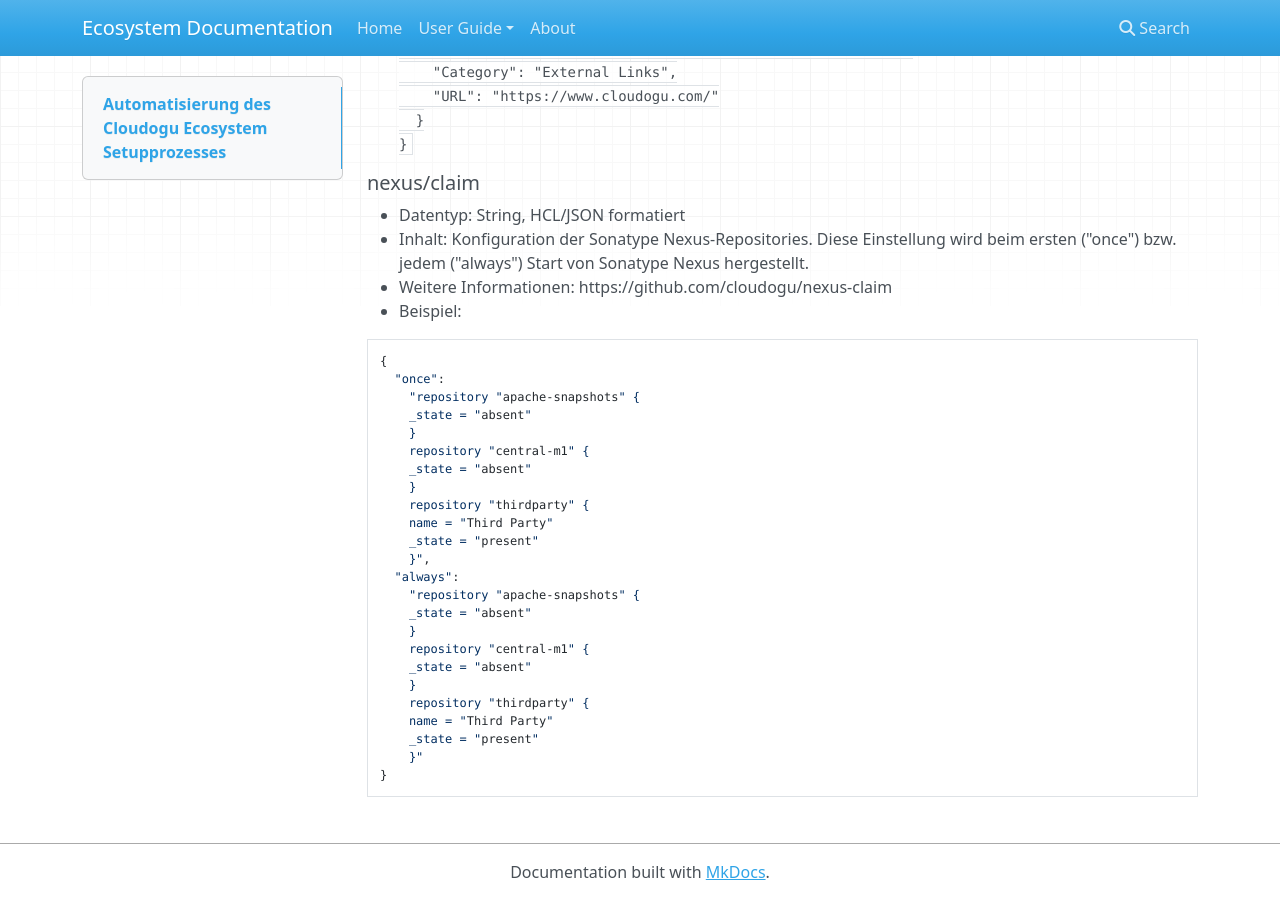
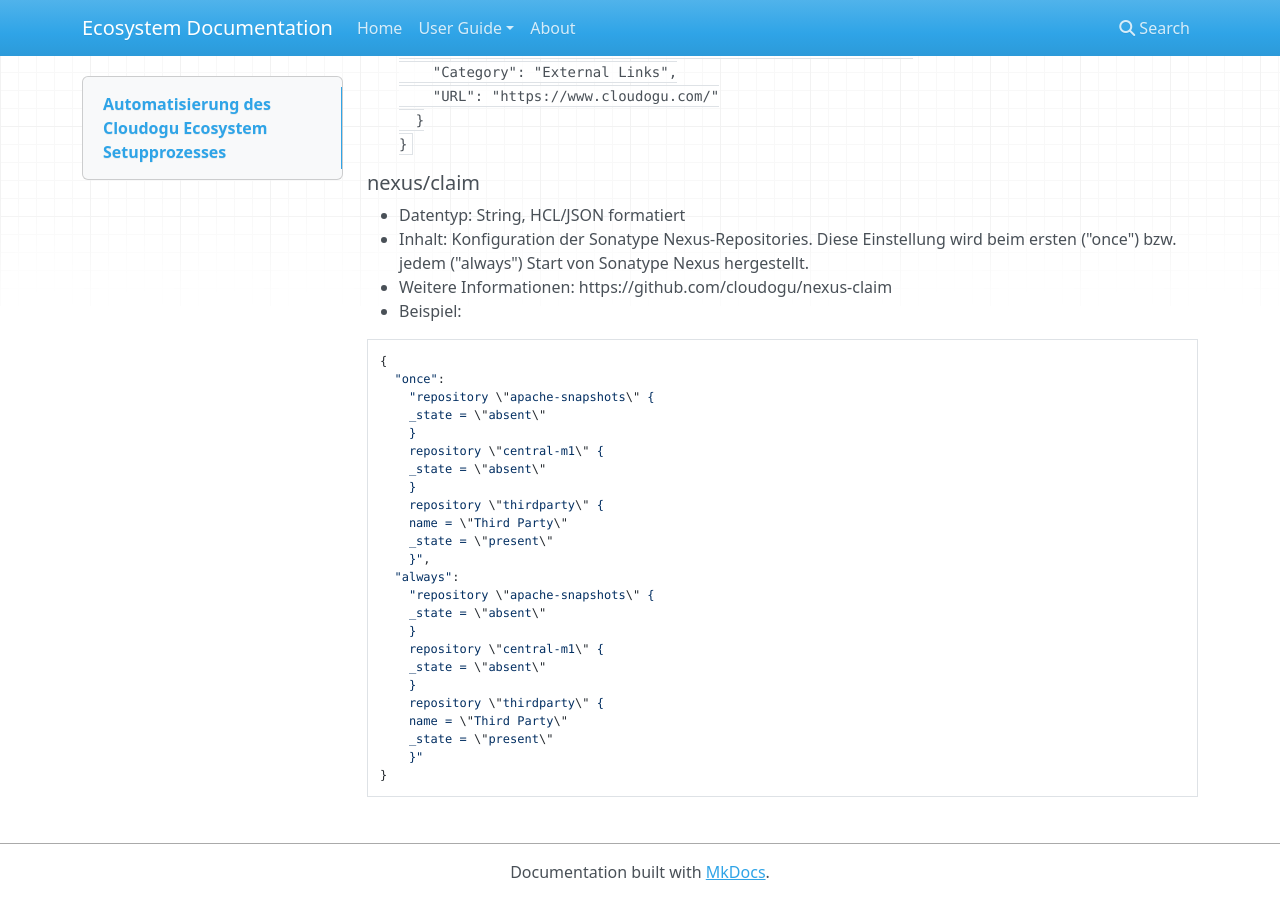
Before and after one commit to cloudogu/ecosystem, an MkDocs documentation site: the page built from docs/docs/user-guide/setup-json_de.md, in a window 1280 px wide and 900 px high, scrolled down 8096 px. Built offline with MkDocs 1.6.1, drawn with Linux system fonts in a browser that asks for light colours; nearby versions of some CDN libraries; old or Windows-style settings are respelled for this version of MkDocs.

Commit message:
Fix in nexus-claim documentation

`````diff
--- a/docs/docs/user-guide/setup-json_de.md
+++ b/docs/docs/user-guide/setup-json_de.md
@@ -331,26 +331,26 @@ Enthält beispielsweise folgende Objekte:
 ````
 {
   "once":
-    "repository "apache-snapshots" {
-    _state = "absent"
+    "repository \"apache-snapshots\" {
+    _state = \"absent\"
     }
-    repository "central-m1" {
-    _state = "absent"
+    repository \"central-m1\" {
+    _state = \"absent\"
     }
-    repository "thirdparty" {
-    name = "Third Party"
-    _state = "present"
+    repository \"thirdparty\" {
+    name = \"Third Party\"
+    _state = \"present\"
     }",
   "always":
-    "repository "apache-snapshots" {
-    _state = "absent"
+    "repository \"apache-snapshots\" {
+    _state = \"absent\"
     }
-    repository "central-m1" {
-    _state = "absent"
+    repository \"central-m1\" {
+    _state = \"absent\"
     }
-    repository "thirdparty" {
-    name = "Third Party"
-    _state = "present"
+    repository \"thirdparty\" {
+    name = \"Third Party\"
+    _state = \"present\"
     }"
 }
 ````
`````
